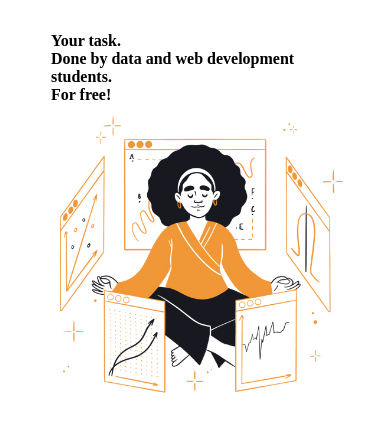
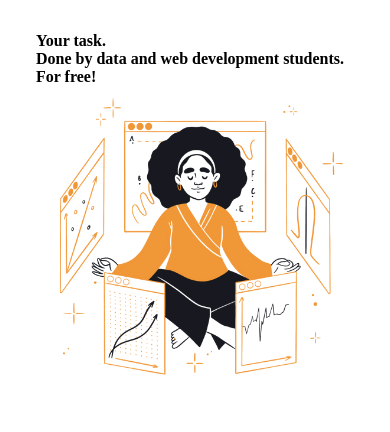
Before and after one commit to idenispankov/yandex-practicum-apiary-project, a Next.js app: page / in a window 390 px wide. Shown: the top 432 px of the page. Built offline with nearby package versions, Linux system fonts and the light colour scheme.

Commit message:
tst on real device text container hero

```diff
--- a/components/Hero/Hero.module.css
+++ b/components/Hero/Hero.module.css
@@ -116,7 +116,7 @@
 
 @media screen and (max-width: 500px) {
   .text__container {
-    max-width: 288px;
+    max-width: 318px;
     margin: 0 auto;
     margin-top: 32px;
   }
```
